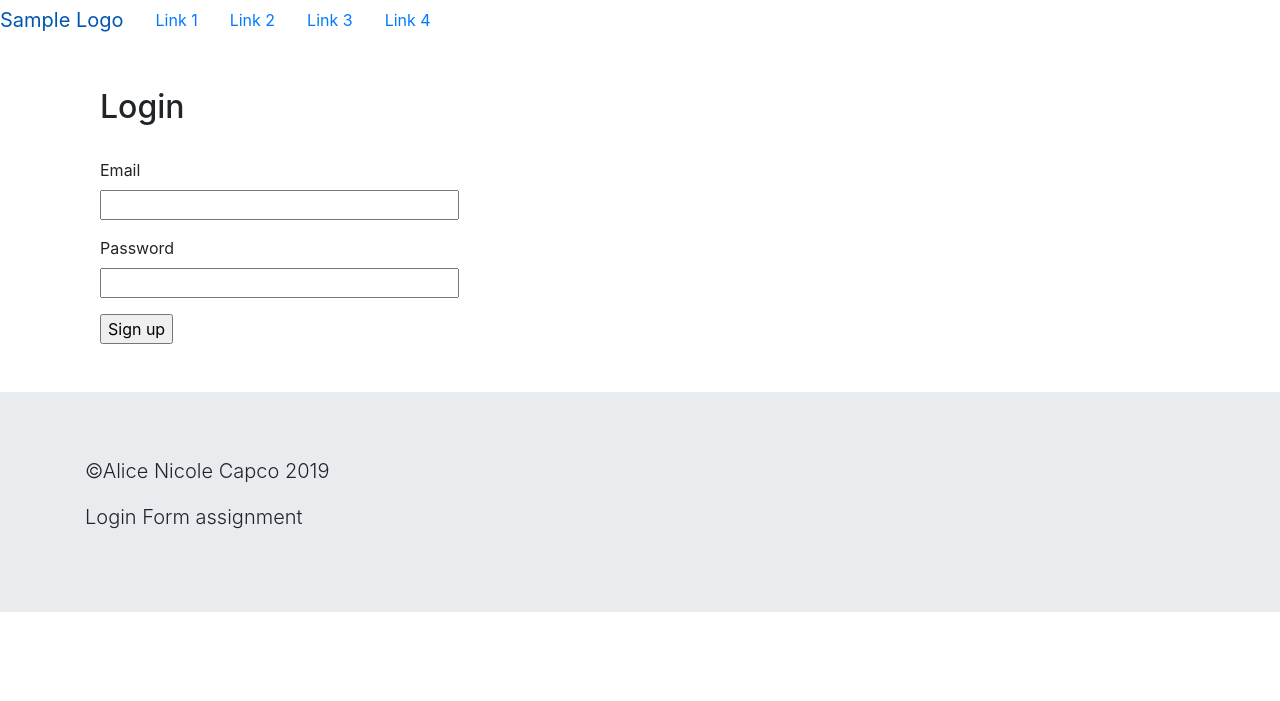
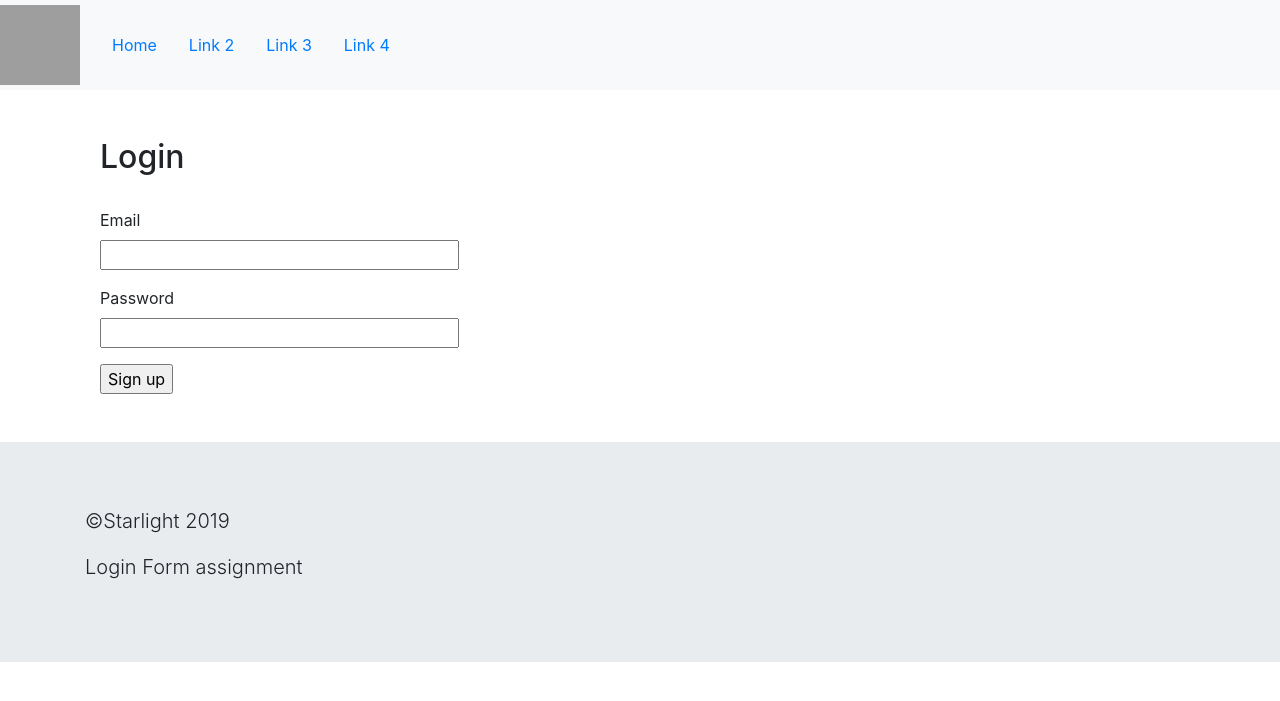
Before and after one commit to capco-allie/python-login, a Flask app: page /login in a window 1280 px wide. Shown: the top 701 px of the page. Run offline with Flask 2, Linux system fonts and the light colour scheme; some libraries are stand-ins or nearby versions; grey boxes are pictures that could not be loaded.

Commit message:
Add files via upload

```diff
--- a/app.py
+++ b/app.py
@@ -1,5 +1,5 @@
 import time
-from flask import Flask, render_template, request
+from flask import Flask, render_template, request, session, redirect, url_for, escape, abort, make_response
 from forms import LoginForm
 
 app = Flask(__name__)
@@ -18,8 +18,29 @@ def login():
     form = LoginForm()
     if form.is_submitted():
         result = request.form
-        return render_template('user.html', result=result)
+        # return render_template('user.html', result=result)
+        session['email'] = request.form['email']
+        session['password'] = request.form['password']
+        resp = redirect(url_for('myProfile'))
+        resp.set_cookie('username', 'the username')
+        return resp
     return render_template('login.html', form=form)
+
+@app.route('/my-profile')
+def myProfile():
+    if 'email' not in session:
+        abort(401)
+
+    if 'visits' in session:
+        session['visits'] = session.get('visits') + 1  # reading and updating session data
+    else:
+        session['visits'] = 1 # setting session data
+    return render_template('user.html', email=session['email'], password=session['password'], visits=session['visits'], image=url_for('static', filename='user.html'))
+
+@app.route('/logout')
+def logout():
+    session.pop('email', 'password')
+    return redirect(url_for('login'))
 
 if __name__ == "__main__":
     app.run(host="0.0.0.0", debug=True)
--- a/templates/base.html
+++ b/templates/base.html
@@ -3,25 +3,25 @@
   <head>
     <meta charset="utf-8">
     <link rel="stylesheet" href="https://stackpath.bootstrapcdn.com/bootstrap/4.3.1/css/bootstrap.min.css" integrity="sha384-ggOyR0iXCbMQv3Xipma34MD+dH/1fQ784/j6cY/iJTQUOhcWr7x9JvoRxT2MZw1T" crossorigin="anonymous">
-    <link rel="stylesheet" href="style.css">
     <title></title>
   </head>
   <body>
-    <ul class="nav">
-      <a class="navbar-brand" href="#"> Sample Logo </a>
-      <li class="nav-item">
-        <a class="nav-link active" href="#">Link 1</a>
+    <nav class="nav navbar-light bg-light">
+        <a class="navbar-brand" href="#"> <img src="https://www.thefreelogomakers.com/wp-content/uploads/tflmx1469.png" alt="logo" class="d-inline-block align-top" width="80" height="80">
+        </a>
+        <li class="nav-item d-flex align-items-center">
+          <a class="nav-link active" href="#">Home</a>
         </li>
-      <li class="nav-item">
+        <li class="nav-item d-flex align-items-center">
           <a class="nav-link" href="#">Link 2</a>
         </li>
-      <li class="nav-item">
+        <li class="nav-item d-flex align-items-center">
           <a class="nav-link" href="#">Link 3</a>
         </li>
-      <li class="nav-item">
+        <li class="nav-item d-flex align-items-center">
           <a class="nav-link" href="#">Link 4</a>
         </li>
-    </ul>
+    </nav>
 
     <div class="container">
         {% block content %}
@@ -30,7 +30,7 @@
 
     <div class="jumbotron jumbotron-fluid mt-5">
       <div class="container">
-        <p class="lead">&copy;Alice Nicole Capco 2019</p>
+        <p class="lead">&copy;Starlight 2019</p>
         <p class="lead">Login Form assignment</p>
 
       </div>
```
Also changed, not shown: templates/user.html (+15 -25 lines), templates/images/logo.png (added), templates/images/user.JPG (added). Lines whose indentation alone changed are shown as unchanged.
